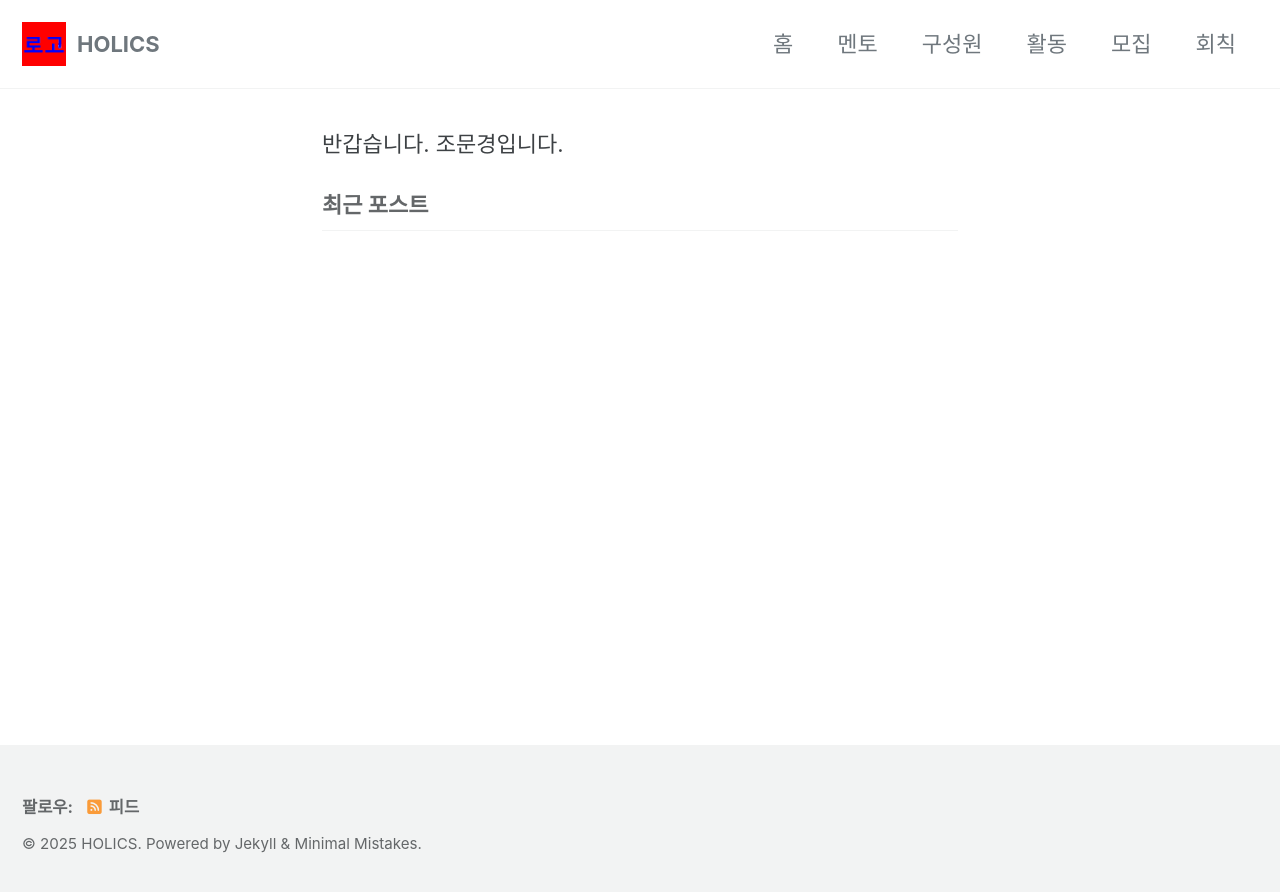
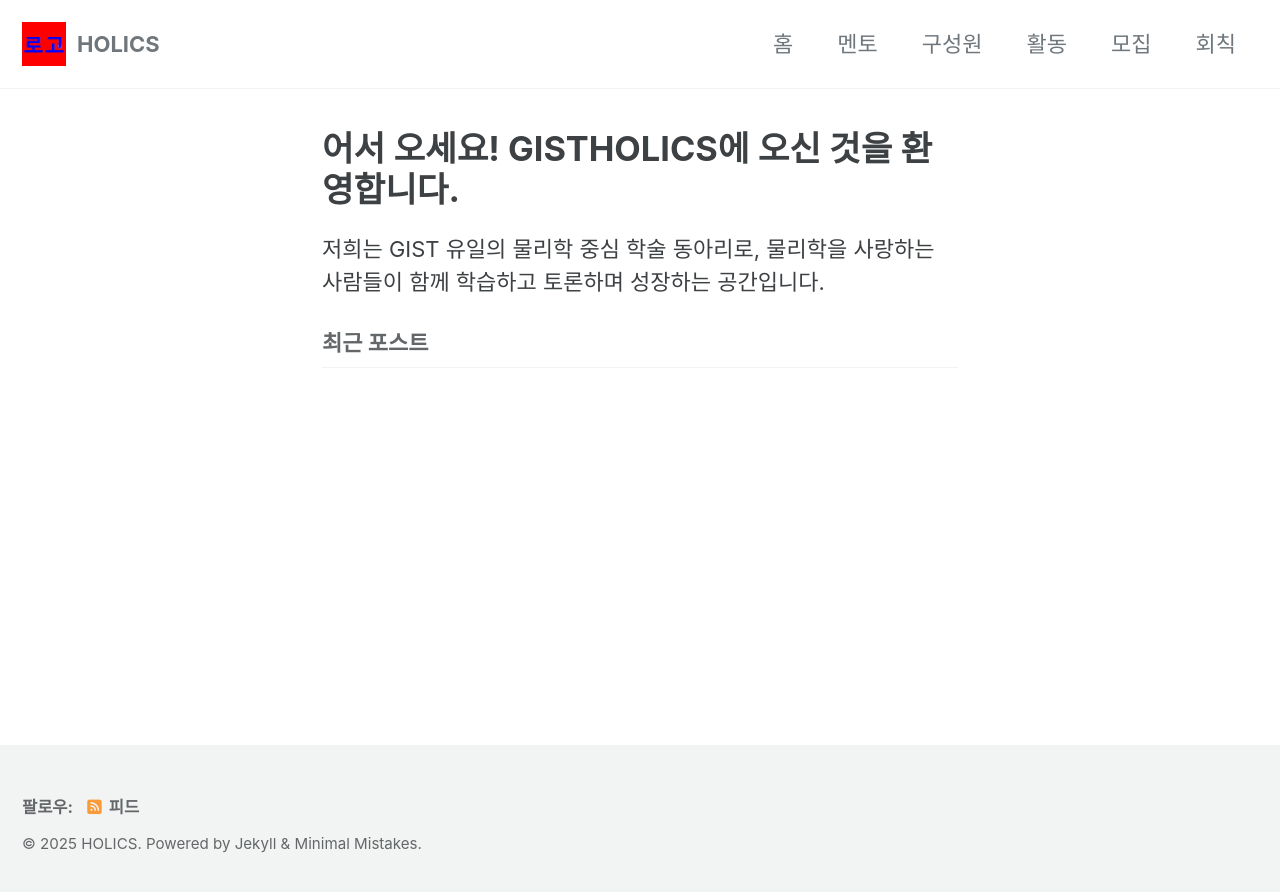
Before and after one commit to gistholics/gistholics.github.io, a Jekyll site: the page built from index.html, in a window 1280 px wide. Shown: the top 892 px of the page. Built offline with Jekyll 4.4.1, drawn with Linux system fonts in a browser that asks for light colours; cached includes are drawn as plain includes; the list of posts is cut into pages by our own code.

Commit message:
Update index.html

```diff
--- a/index.html
+++ b/index.html
@@ -1,4 +1,5 @@
 ---
 layout: home
 ---
-반갑습니다. 조문경입니다.
+<h1>어서 오세요! GISTHOLICS에 오신 것을 환영합니다.</h1>
+<p>저희는 GIST 유일의 물리학 중심 학술 동아리로, 물리학을 사랑하는 사람들이 함께 학습하고 토론하며 성장하는 공간입니다.</p>
```
